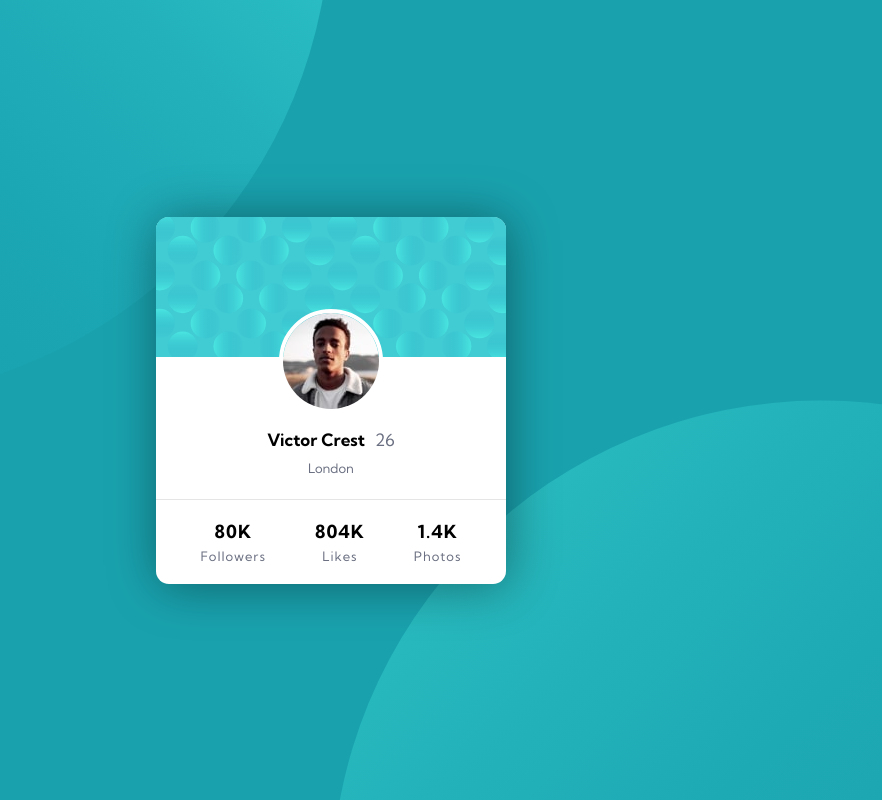
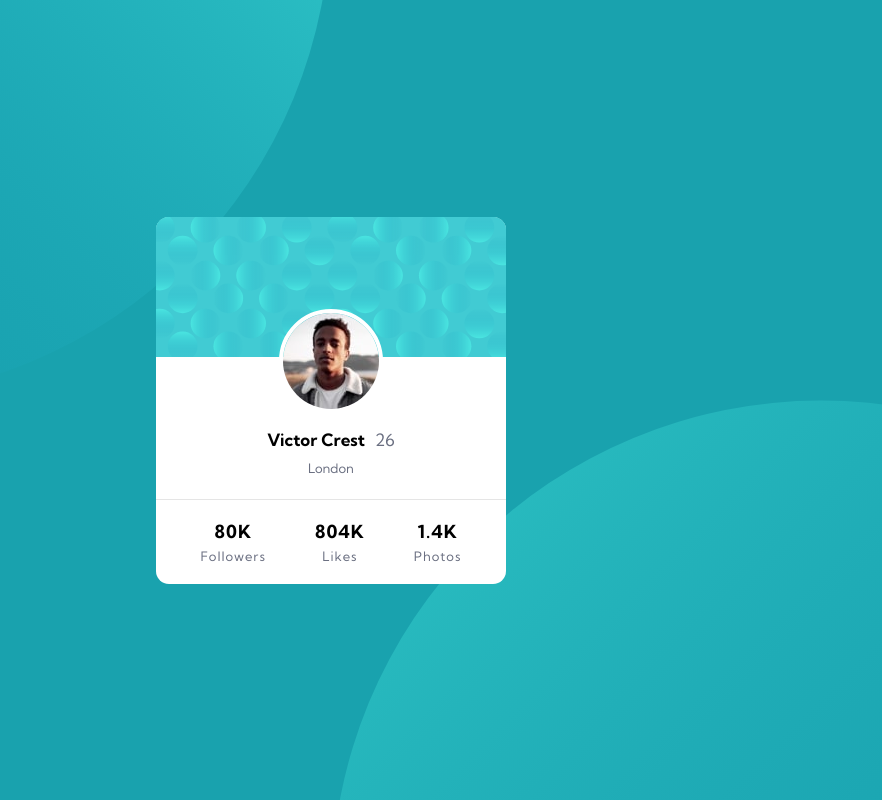
Before and after one commit to basit-korai/profile-card-component-manin, a plain HTML site: page index.html in a window 1280 px wide. Shown: the whole page, without its empty margins (309-1191 px from the left). Drawn offline with Linux system fonts and the light colour scheme.

Commit message:
third commit

```diff
--- a/css/style.css
+++ b/css/style.css
@@ -52,7 +52,6 @@ body {
 
   background: #ffffff;
   border-radius: 13px;
-  box-shadow: 2px 2px 50px rgb(0, 0, 0, .4);
 }
 
 .container:hover {
```
